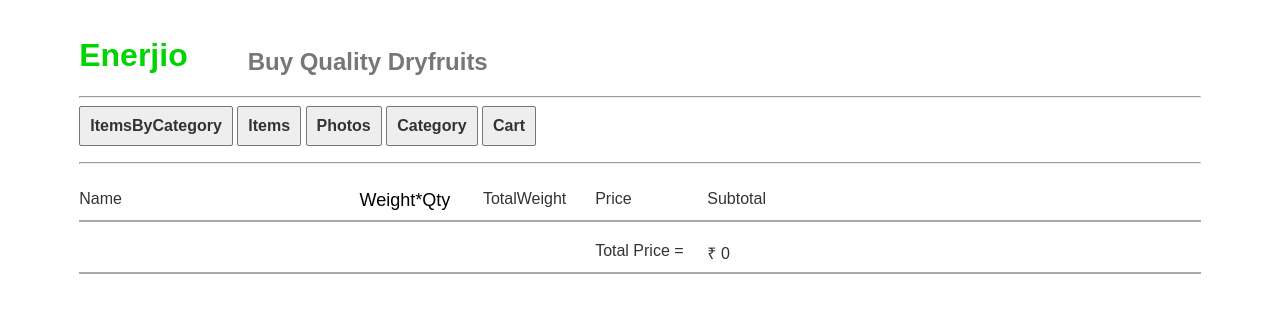
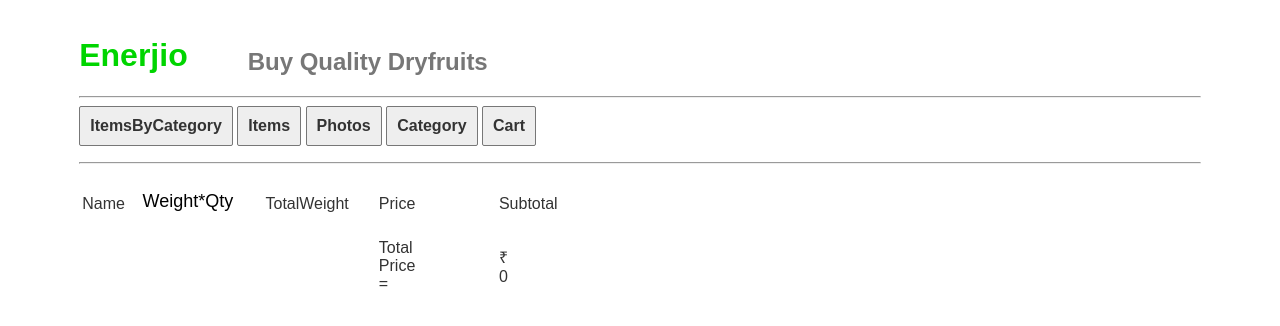
Before and after one commit to prabhusachin/https-github.com-sachin-ta-enerjiyo, a Svelte app: page / in a window 1280 px wide. Both pictures are taken after a click on the button "Cart". Shown: the top 326 px of the page. Built offline with nearby package versions, Linux system fonts and the light colour scheme.

Commit message:
gui alignment

```diff
--- a/src/App.svelte
+++ b/src/App.svelte
@@ -507,51 +507,29 @@
 </div>
 {/if}
 {#if showCart}
-<div id = "cartlist" class = "maincontainer">
-	<ul>
-	<li class = "productcontainer">
-		<span class = "productname">Name</span>
-		<ul class = "lineitemscontainer">
-		    <li class = "col2">Weight*Qty</li>
-		</ul>
-		<span class = "width15">TotalWeight</span>
-		<span class = "width15">Price</span>
-		<span class = "width15">Subtotal</span>
-		</li>
+<table border="0" width="500">
+<tr><td><span class = "productname">Name</span></td>
+<td><ul class = "lineitemscontainer"><li class = "col2">Weight*Qty</li></ul></td>
+<td><span class = "width15">TotalWeight</span></td>
+<td><span class = "width15">Price</span></td>
+<td><span class = "width15">Subtotal</span></td></tr>
 {#each cartProducts as {name,prodlineitems,price},i}
-    <li class = "productcontainer">
-		<span class = "productname">
-			{name}
-		</span>
-		<ul class = "lineitemscontainer">
+    <tr><td><span class = "productname">{name}</span></td>
+	<td><ul class = "lineitemscontainer">
 		{#each prodlineitems as {weight,qty},j}
 		<li class = "col2">{weight} * {qty}</li>
 		{/each}
-		</ul>
-		<span class = "width15">
-			{getTotalWeight (prodlineitems)} &nbsp;Kg
-		</span>
-		<span class = "width15">
-			&#8377; {price}
-		</span>
-		<span class = "width15">
-			&#8377; {getTotalPrice (name,prodlineitems)}
-		</span>
-		<button class = "" on:click={()=>removeFromCart(name)}>
-			Remove
-			</button>
-		</li>
+		</ul></td>
+	<td><span class = "width15">{getTotalWeight (prodlineitems)} &nbsp;Kg</span></td>
+	<td><span class = "width15">&#8377; {price}</span></td>
+	<td><span class = "width15">&#8377; {getTotalPrice (name,prodlineitems)}</span></td>
+	<td><button class = "" on:click={()=>removeFromCart(name)}>Remove</button></td></tr>
 		{/each}
-		 <li class = "productcontainer">
-		<span class = "productname">&nbsp;</span>
-		<ul class = "lineitemscontainer">
-		    <li class = "col2">&nbsp;</li>
-		</ul>
-		<span class = "width15">&nbsp;</span>
-		<span class = "width15">Total Price = </span>
-		<span class = "width15">&#8377; {carttotalprice}</span>
-		</li>
-</ul>
-</div>
+	<tr><td><span class = "productname">&nbsp;</span></td>
+	<td><ul class = "lineitemscontainer"><li class = "col2">&nbsp;</li></ul></td>
+	<td><span class = "width15">&nbsp;</span></td>
+	<td><span class = "width15">Total Price = </span></td>
+	<td><span class = "width15">&#8377; {carttotalprice}</span></td></tr>
+</table>
 {/if}
 </body>
```
